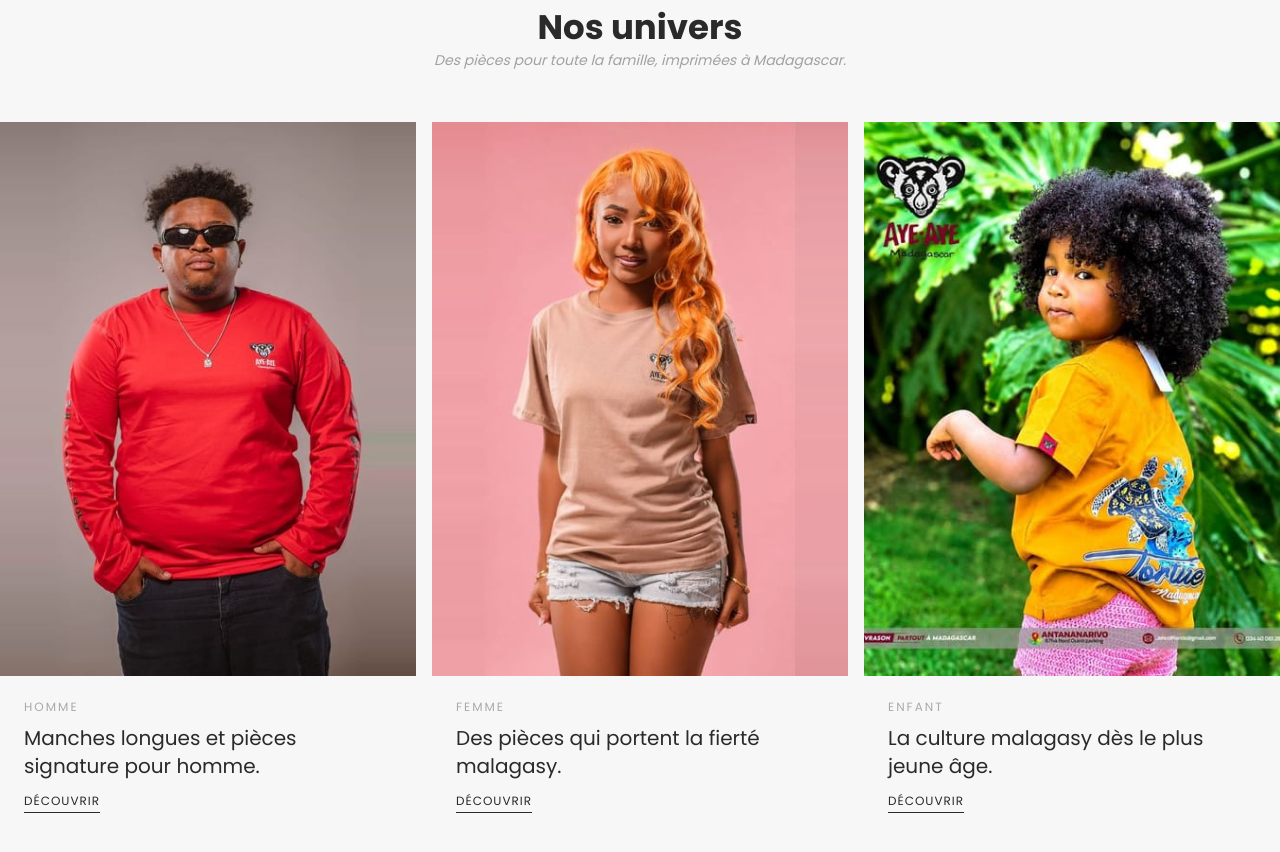
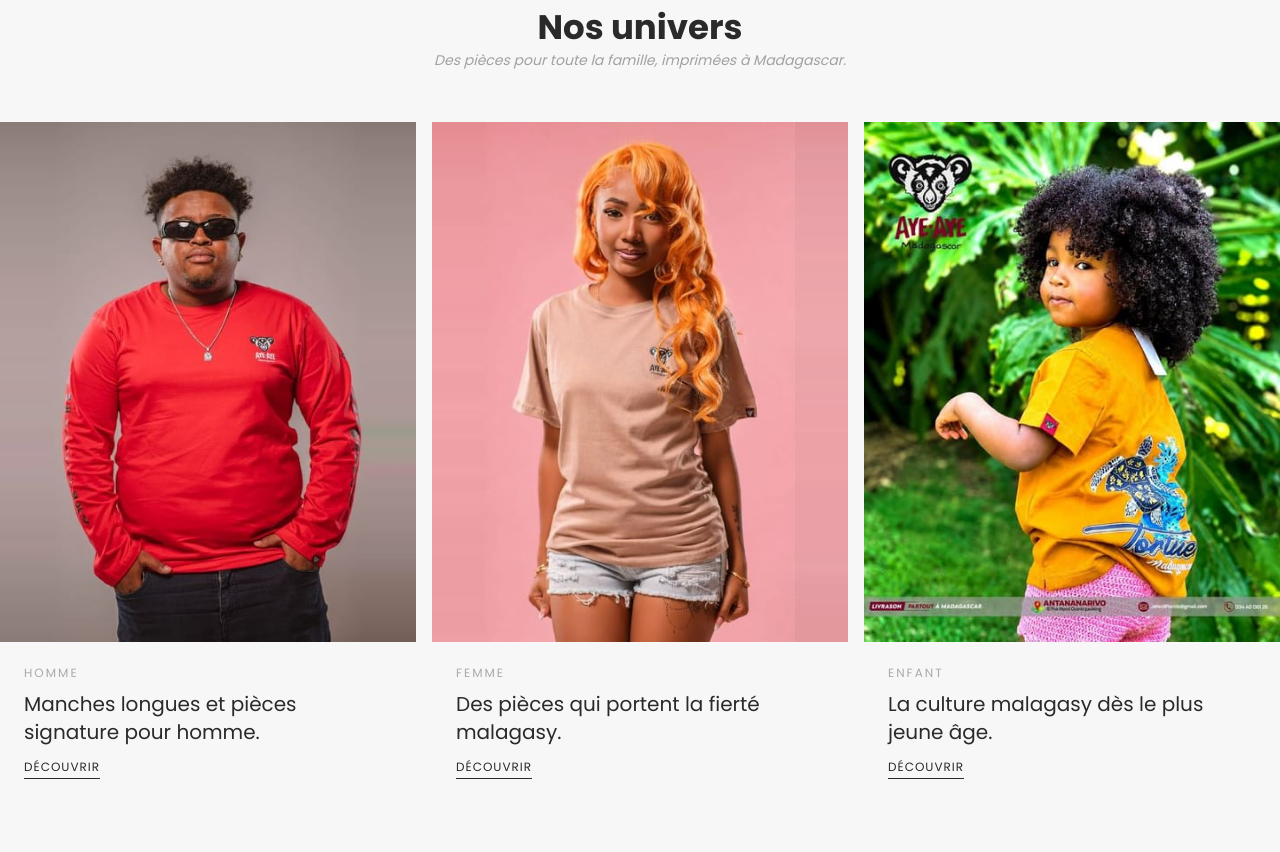
Before and after one commit to SergioHAZARY/Aye-Aye-Madagascar, a Next.js app: page / in a window 1280 px wide. Shown: the part 920-1772 px from the top of the page. Built offline with nearby package versions, Linux system fonts and the light colour scheme; no server answers.

Commit message:
Accueil, Nos univers : photos moins hautes (4:5, au plus 80 % de l'écran)
Co-Authored-By: Claude Opus 5.5 <noreply@anthropic.com>

```diff
--- a/public/assets/css/aye-aye.css
+++ b/public/assets/css/aye-aye.css
@@ -811,12 +811,16 @@ a.aye-galerie-photo:hover img {
   color: #2a2a2a;
 }
 
-/* photo 3:4, angles droits, sans degrade ni texte pose dessus */
+/* photo 4:5, jamais plus haute que 80 % de l'ecran (le proprietaire
+   trouvait le 3:4 trop haut sur grand ecran), angles droits, sans degrade ni
+   texte pose dessus ; cadree vers le haut pour garder les tetes */
 .aye-univers-cartes a > img[width][height] {
   display: block;
   width: 100%;
-  aspect-ratio: 3 / 4;
+  aspect-ratio: 4 / 5;
+  max-height: 80vh;
   object-fit: cover;
+  object-position: center 20%;
   background-color: #eee;
 }
 
@@ -870,6 +874,10 @@ a.aye-galerie-photo:hover img {
   .aye-univers-cartes {
     grid-template-columns: 1fr;
     gap: 40px;
+  }
+
+  .aye-univers-cartes a > img[width][height] {
+    aspect-ratio: 3 / 4;
   }
 
   .aye-univers-texte {
```
Also changed, not shown: 1 other file (tests, documents, lock files or other folders).
